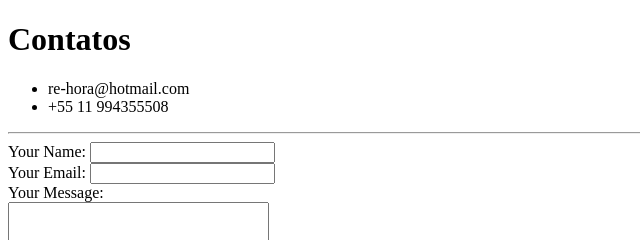
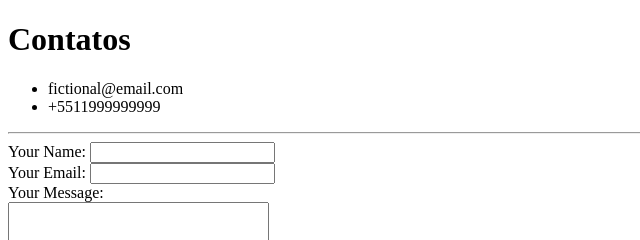
Before and after one commit to rennyzito/cv2, a plain HTML site: page contactme.html in a window 1280 px wide. Shown: the top 240 px of the page, 0-640 px from the left. Drawn offline with Linux system fonts and the light colour scheme.

Commit message:
Update contactme.html

```diff
--- a/contactme.html
+++ b/contactme.html
@@ -7,8 +7,8 @@
 <body>
 <h1>Contatos</h1>
 <ul>
-    <li>re-hora@hotmail.com</li>
-    <li>+55 11 994355508</li>
+    <li>fictional@email.com</li>
+    <li>+5511999999999</li>
 
 </ul>
 
```
